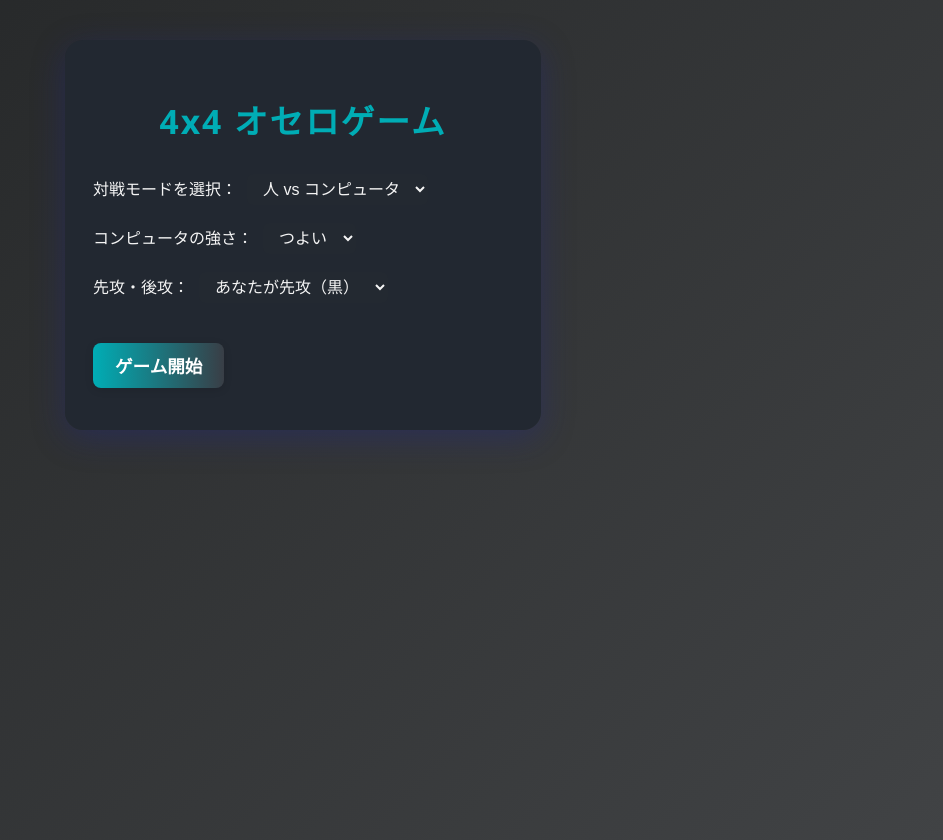
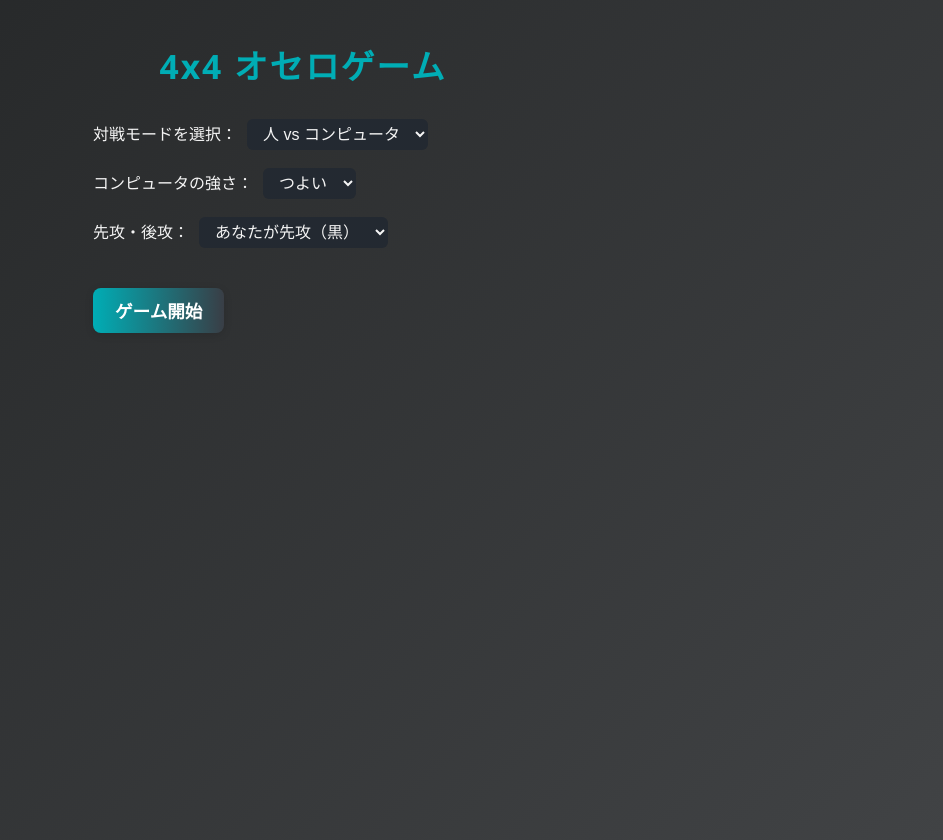
Before and after one commit to kewpie134134/reversi4x4, a React (Vite) app: page / in a window 1280 px wide. Shown: the whole page, without its empty margins (337-1280 px from the left). Built offline with nearby package versions, Linux system fonts and the light colour scheme.

Commit message:
背景を削除してスクロールが起きないように修正

```diff
--- a/src/App.css
+++ b/src/App.css
@@ -5,16 +5,20 @@ body {
   font-family: 'Segoe UI', 'Roboto', 'Helvetica Neue', Arial, 'Liberation Sans', sans-serif;
   margin: 0;
   color: #f5f5f5;
+  /* スクロール防止 */
+  overflow-x: hidden;
+  overflow-y: hidden;
 }
 
 /* アプリケーションコンテナ */
 .app {
   max-width: 420px;
   margin: 40px auto;
-  background: rgba(34, 40, 49, 0.98);
-  border-radius: 18px;
-  box-shadow: 0 8px 32px 0 rgba(31, 38, 135, 0.37);
-  padding: 32px 28px 24px 28px;
+  /* 背景・シャドウ・角丸・パディングを消す */
+  background: transparent;
+  border-radius: 0;
+  box-shadow: none;
+  padding: 0;
 }
 
 /* 見出し */
```
